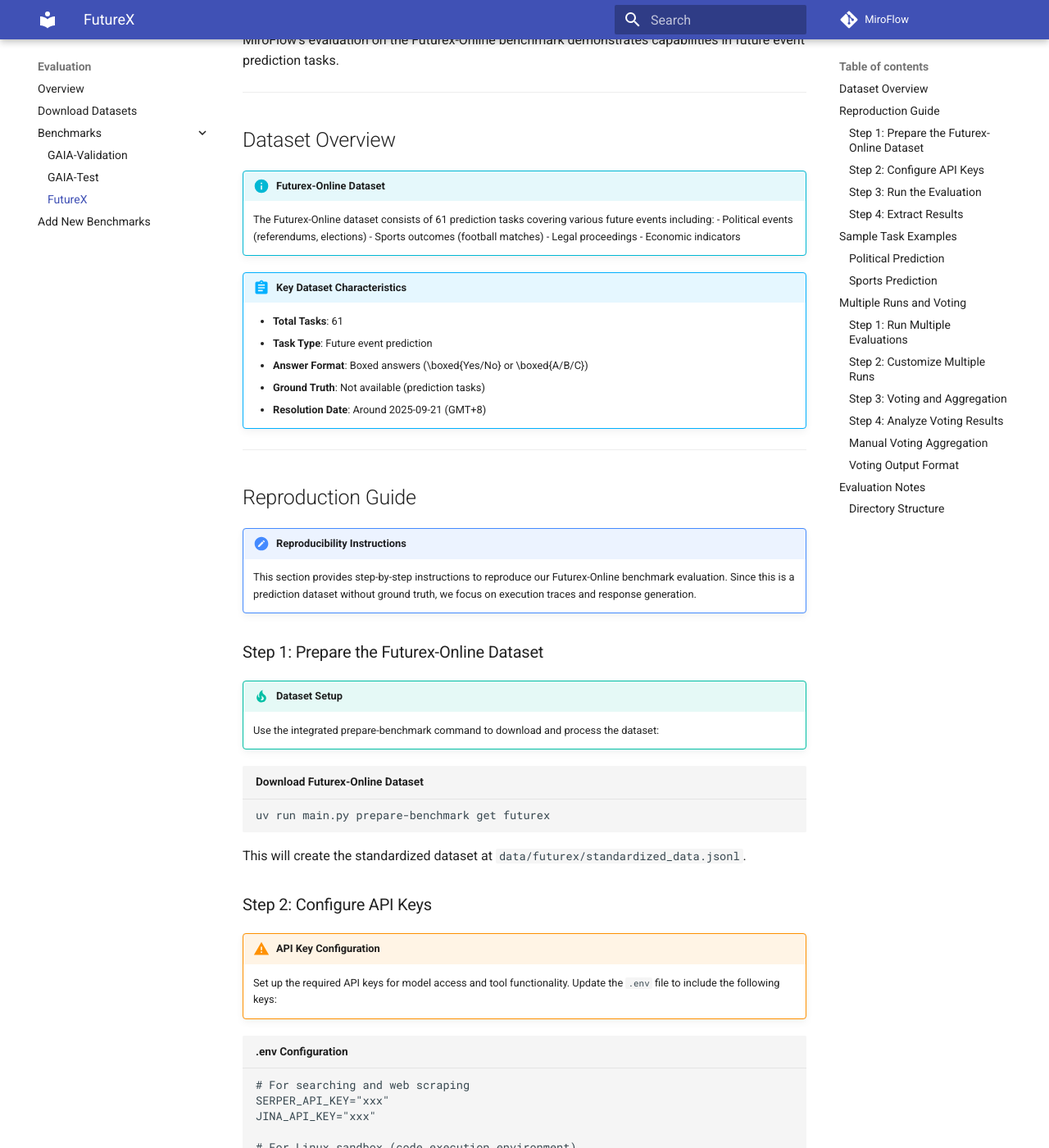
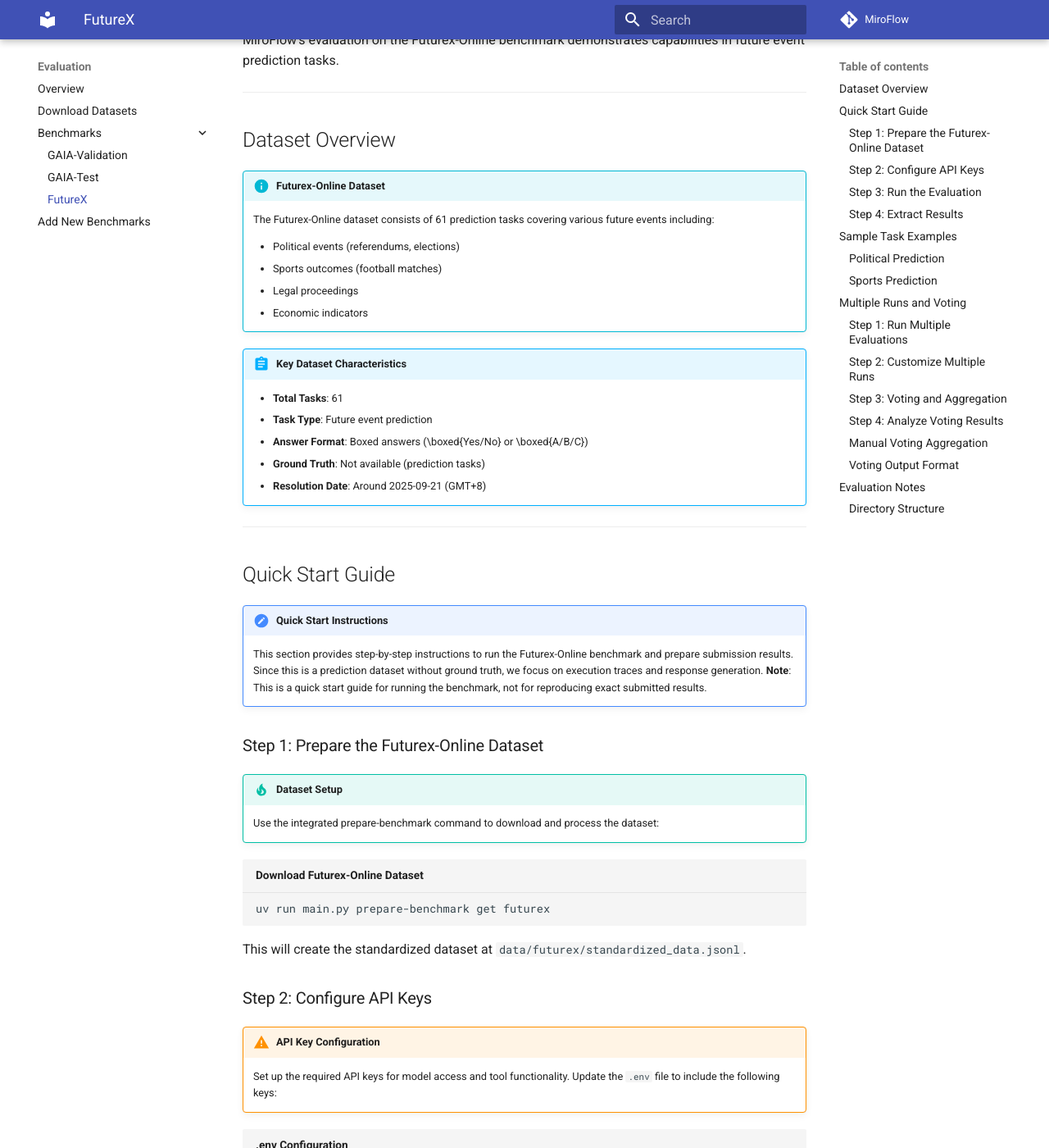
Before and after one commit to MiroMindAI/MiroFlow, an MkDocs documentation site: the page built from docs/mkdocs/docs/futurex.md, in a window 1280 px wide and 1400 px high, scrolled down 192 px. Shown: the whole window at 82% size. Built offline with MkDocs 1.6.1 and Material for MkDocs 9.7.7, drawn with Linux system fonts in a browser that asks for light colours; comment, search, counter and statistics services are not loaded; the version menu is left out; some of the changed text lies outside the part shown.

Commit message:
upd: fix bugs with doc for futurex.

````diff
--- a/docs/mkdocs/docs/futurex.md
+++ b/docs/mkdocs/docs/futurex.md
@@ -8,12 +8,15 @@
 
 !!! info "Futurex-Online Dataset"
     The Futurex-Online dataset consists of 61 prediction tasks covering various future events including:
+
     - Political events (referendums, elections)
     - Sports outcomes (football matches)
     - Legal proceedings
     - Economic indicators
 
+
 !!! abstract "Key Dataset Characteristics"
+
     - **Total Tasks**: 61
     - **Task Type**: Future event prediction
     - **Answer Format**: Boxed answers (\\boxed{Yes/No} or \\boxed{A/B/C})
@@ -22,10 +25,10 @@
 
 ---
 
-## Reproduction Guide
+## Quick Start Guide
 
-!!! note "Reproducibility Instructions"
-    This section provides step-by-step instructions to reproduce our Futurex-Online benchmark evaluation. Since this is a prediction dataset without ground truth, we focus on execution traces and response generation.
+!!! note "Quick Start Instructions"
+    This section provides step-by-step instructions to run the Futurex-Online benchmark and prepare submission results. Since this is a prediction dataset without ground truth, we focus on execution traces and response generation. **Note**: This is a quick start guide for running the benchmark, not for reproducing exact submitted results.
 
 ### Step 1: Prepare the Futurex-Online Dataset
 
@@ -69,7 +72,7 @@
 ### Step 3: Run the Evaluation
 
 !!! example "Evaluation Execution"
-    Execute the following command to run evaluation on the Futurex-Online dataset, currently the basic `agent_quickstart_1` is used.
+    Execute the following command to run evaluation on the Futurex-Online dataset. This uses the basic `agent_quickstart_1` configuration for quick start purposes.
 
 ```bash title="Run Futurex-Online Evaluation"
 uv run main.py common-benchmark --config_file_name=agent_quickstart_1 benchmark=futurex output_dir="logs/futurex/$(date +"%Y%m%d_%H%M")"
@@ -98,6 +101,7 @@
 ```
 
 This will generate:
+
 - `futurex_results.json`: Detailed results for each task
 - `futurex_summary.json`: Summary statistics
 - `futurex_predictions.csv`: Predictions in CSV format
@@ -126,7 +130,7 @@
 ## Multiple Runs and Voting
 
 !!! tip "Improving Prediction Accuracy"
-    For better prediction accuracy, you can run multiple evaluations and use voting mechanisms to aggregate results. This approach helps reduce randomness and improve the reliability of predictions.
+    For better prediction accuracy, you can run multiple evaluations and use voting mechanisms to aggregate results. This approach helps reduce randomness and improve the reliability of predictions. **Note**: This is a quick start approach; production submissions may use more sophisticated configurations.
 
 ### Step 1: Run Multiple Evaluations
 
@@ -137,6 +141,7 @@
 ```
 
 This script will:
+
 - Run 3 independent evaluations by default (configurable with `NUM_RUNS`)
 - Execute all tasks in parallel for efficiency
 - Generate separate result files for each run in `run_1/`, `run_2/`, etc.
@@ -167,6 +172,7 @@
 4. **Provides voting statistics** showing prediction distribution across runs
 
 The voting process works as follows:
+
 - **Majority Vote**: Most common prediction across all runs wins
 - **Tie-breaking**: If tied, chooses the prediction that appeared earliest across all runs
 - **Vote Counts**: Tracks how many runs predicted each option
@@ -212,6 +218,7 @@
 ```
 
 The output includes:
+
 - **`id`**: Task identifier
 - **`prediction`**: Final voted prediction (without `\boxed{}` wrapper)
 - **`vote_counts`**: Dictionary showing how many runs predicted each option
@@ -224,12 +231,14 @@
 
 !!! warning "No Ground Truth Available"
     Since Futurex-Online is a prediction dataset, there are no ground truth answers available for evaluation. The focus is on:
+
     - Response generation quality
     - Reasoning process documentation
     - Prediction confidence and methodology
 
 !!! info "Output Analysis"
     The evaluation generates detailed execution traces showing:
+
     - Research process for each prediction
     - Information gathering from web sources
     - Reasoning chains leading to predictions
````
Also changed, not shown: other parts of docs/mkdocs/docs/futurex.md (+1 -1 lines), docs/mkdocs/docs/download_datasets.md (+2 -0 lines), 1 other file.
